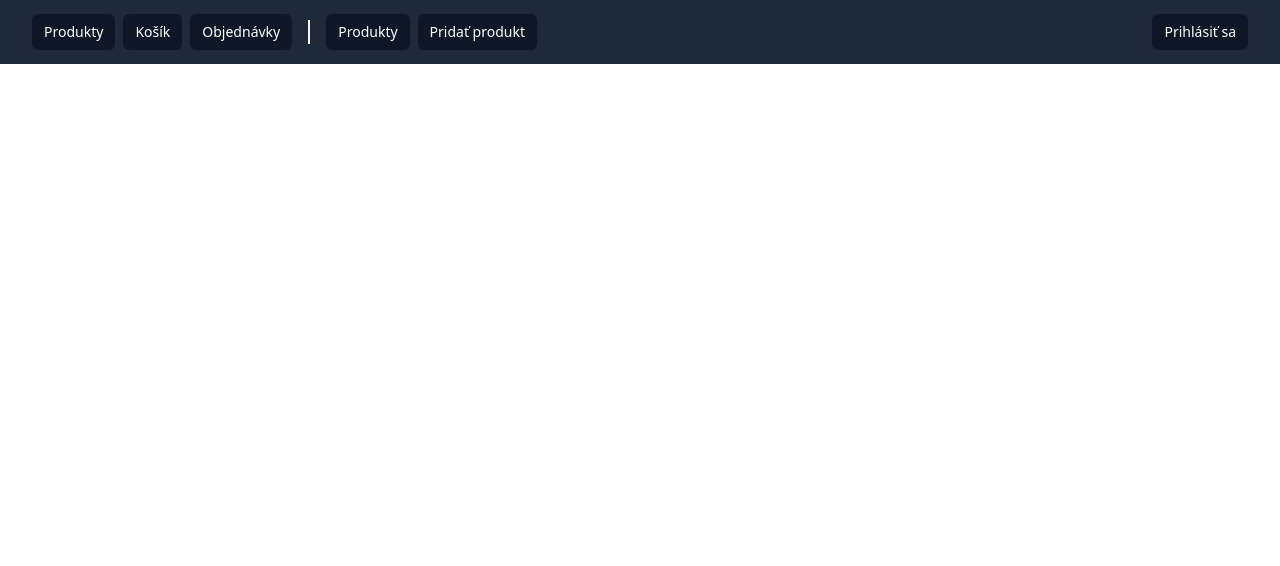
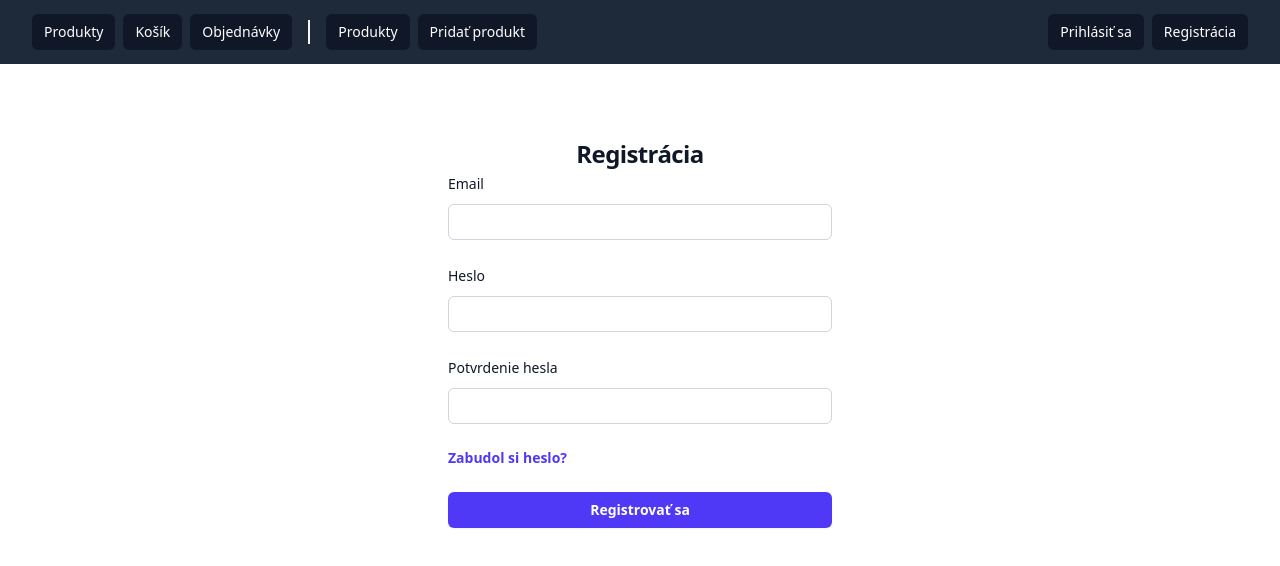
Before and after one commit to Milanator/shop-vuejs, a Vue app: page /register in a window 1280 px wide. Shown: the top 566 px of the page. Built offline with nearby package versions, Linux system fonts and the light colour scheme; no server answers.

Commit message:
[ADD] Register

```diff
--- a/src/layout/Navbar.vue
+++ b/src/layout/Navbar.vue
@@ -62,16 +62,25 @@ const onLogout = (event: Event) => {
                 </div>
 
                 <div class="flex space-x-2">
+                  <template v-if="!authStore.user">
                     <router-link
-                    v-if="!authStore.user"
                       to="/login"
                       class="rounded-md bg-gray-900 px-3 py-2 text-sm font-medium text-white"
                     >
                       Prihlásiť sa
                     </router-link>
+                    <router-link
+                      to="/register"
+                      class="rounded-md bg-gray-900 px-3 py-2 text-sm font-medium text-white"
+                    >
+                      Registrácia
+                    </router-link>
+                  </template>
 
                   <template v-else>
-                    <span class="flex items-center px-2 text-white">{{ authStore.user.name }}</span>
+                    <span class="flex items-center px-2 text-white">{{
+                      authStore.user.name
+                    }}</span>
                     <a
                       class="rounded-md bg-gray-900 px-3 py-2 text-sm font-medium text-white"
                       @click="onLogout"
--- a/src/plugins/router.ts
+++ b/src/plugins/router.ts
@@ -7,6 +7,7 @@ import OrderIndex from "@/views/shop/order/Index.vue";
 import AdminProductForm from "@/views/admin/product/Form.vue";
 import AdminProductIndex from "@/views/admin/product/Index.vue";
 import Login from "@/views/auth/Login.vue";
+import Register from "@/views/auth/Register.vue";
 
 const routes = [
   // admin
@@ -53,10 +54,15 @@ const routes = [
     component: OrderIndex,
   },
   // auth
-   {
+  {
     path: "/login",
     name: "Login",
     component: Login,
+  },
+  {
+    path: "/register",
+    name: "Register",
+    component: Register,
   },
 ];
 
--- a/src/stores/admin/productStore.ts
+++ b/src/stores/admin/productStore.ts
@@ -10,19 +10,19 @@ export const useProductStore = defineStore("admin/product", () => {
   const modifyProduct = async (id: string | undefined = undefined) => {
     errors.value = undefined;
 
-    try {
-      const url = id ? `/product/${id}` : `/product`;
-      const method = id ? "PUT" : "POST";
-      const data = getFormData("form", id);
+    const url = id ? `/product/${id}` : `/product`;
+    const method = id ? "PUT" : "POST";
+    const data = getFormData("form", id);
 
-      axios({ url, method, data }).then((response: object) => {
+    return axios({ url, method, data })
+      .then((response: object) => {
         console.log(response);
-      });
-    } catch (err: any) {
-      errors.value = err.message || "Neznáma chyba";
-    } finally {
-      loaded.value = true;
-    }
+
+        loaded.value = true;
+      })
+      .catch(
+        (exception) => (errors.value = exception.message || "Neznáma chyba")
+      );
   };
 
   const deleteProduct = async (id: string) => {
@@ -41,6 +41,6 @@ export const useProductStore = defineStore("admin/product", () => {
 
   return {
     modifyProduct,
-    deleteProduct
+    deleteProduct,
   };
 });
--- a/src/stores/auth/authStore.ts
+++ b/src/stores/auth/authStore.ts
@@ -1,31 +1,42 @@
 import axios from "@/plugins/axios";
 import { defineStore } from "pinia";
 import { ref } from "vue";
+import { useRouter } from "vue-router";
 
 export const useAuthStore = defineStore("admin/auth", () => {
   const loaded = ref<Boolean>(false);
   const errors = ref<string | undefined>(undefined);
   const email = ref<String>(undefined);
   const password = ref<String>(undefined);
+  const password_confirmation = ref<String>(undefined);
   const user = ref<object | undefined>(undefined);
 
+  const router = useRouter();
+
+  const clearErrors = () => (errors.value = undefined);
+
+  const userCallback = (data: object | undefined) => {
+    console.log(data);
+
+    user.value = data;
+
+    loaded.value = true;
+  };
+
   const setAuthUser = async () => {
-    errors.value = undefined;
+    clearErrors();
 
     try {
-      axios.get(`/auth/user`).then((response: object) => {
-        console.log(response);
-        user.value = response.data.data;
-
-        loaded.value = true;
-      });
+      axios
+        .get(`/auth/user`)
+        .then((response: object) => userCallback(response.data.data));
     } catch (err: any) {
       errors.value = err.message || "Neznáma chyba";
     }
   };
 
   const login = async () => {
-    errors.value = undefined;
+    clearErrors();
 
     try {
       axios
@@ -34,10 +45,9 @@ export const useAuthStore = defineStore("admin/auth", () => {
           password: password.value,
         })
         .then((response: object) => {
-          console.log(response);
-          user.value = response.data.data;
+          userCallback(response.data.data);
 
-          loaded.value = true;
+          router.push({ name: "AdminProductIndex" });
         });
     } catch (err: any) {
       errors.value = err.message || "Neznáma chyba";
@@ -45,14 +55,34 @@ export const useAuthStore = defineStore("admin/auth", () => {
   };
 
   const logout = async () => {
-    errors.value = undefined;
+    clearErrors();
 
     try {
       axios.post(`/auth/logout`).then((response: object) => {
-        user.value = undefined;
+        userCallback(undefined);
 
-        loaded.value = true;
+        router.push({ name: "Login" });
       });
+    } catch (err: any) {
+      errors.value = err.message || "Neznáma chyba";
+    }
+  };
+
+  const register = () => {
+    clearErrors();
+
+    try {
+      axios
+        .post(`/auth/register`, {
+          email: email.value,
+          password: password.value,
+          password_confirmation: password_confirmation.value,
+        })
+        .then((response: object) => {
+          userCallback(response.data.data);
+
+          router.push({ name: "Login" });
+        });
     } catch (err: any) {
       errors.value = err.message || "Neznáma chyba";
     }
@@ -60,9 +90,11 @@ export const useAuthStore = defineStore("admin/auth", () => {
 
   return {
     email,
+    password_confirmation,
     password,
     login,
     logout,
+    register,
     setAuthUser,
     user,
   };
--- a/src/stores/shop/productStore.ts
+++ b/src/stores/shop/productStore.ts
@@ -2,12 +2,15 @@ import axios from "@/plugins/axios";
 import { defineStore } from "pinia";
 import { ref } from "vue";
 import type { Product } from "@/types/ProductType";
+import { useRouter } from "vue-router";
 
 export const useProductStore = defineStore("shop/product", () => {
   const product = ref<Product | object>({});
   const products = ref<Product[]>([]);
   const loaded = ref<Boolean>(false);
   const errors = ref<string | undefined>(undefined);
+
+  const router = useRouter();
 
   const setProducts = async () => {
     errors.value = undefined;
@@ -17,6 +20,8 @@ export const useProductStore = defineStore("shop/product", () => {
         products.value = response.data.data;
 
         loaded.value = true;
+
+        router.push({ name: "AdminProductIndex" });
       });
     } catch (err: any) {
       errors.value = err.message || "Neznáma chyba";
--- a/src/views/admin/product/Form.vue
+++ b/src/views/admin/product/Form.vue
@@ -2,10 +2,9 @@
 import { useProductStore as useAdminProductStore } from "@/stores/admin/productStore";
 import { useProductStore as useShopProductStore } from "@/stores/shop/productStore";
 import { onMounted } from "vue";
-import { useRoute, useRouter } from "vue-router";
+import { useRoute } from "vue-router";
 
 const route = useRoute();
-const router = useRouter();
 
 const adminProductStore = useAdminProductStore();
 const shopProductStore = useShopProductStore();
@@ -17,9 +16,7 @@ onMounted(() => {
 const onSubmit = (event: Event) => {
   event.preventDefault();
 
-  adminProductStore
-    .modifyProduct(route.params.id)
-    .then(() => router.push({ name: "AdminProductIndex" }));
+  adminProductStore.modifyProduct(route.params.id);
 };
 </script>
 <template>
--- /dev/null
+++ b/src/views/auth/Register.vue
@@ -0,0 +1,97 @@
+<script setup lang="ts">
+import { useAuthStore } from "@/stores/auth/authStore";
+
+const authStore = useAuthStore();
+
+const onSubmit = (event: Event) => {
+  event.preventDefault();
+
+  authStore.register();
+};
+</script>
+<template>
+  <div class="flex min-h-full flex-col justify-center px-6 py-12 lg:px-8">
+    <div class="sm:mx-auto sm:w-full sm:max-w-sm">
+      <h2 class="text-center text-2xl/9 font-bold tracking-tight text-gray-900">
+        Registrácia
+      </h2>
+    </div>
+
+    <div class="sm:mx-auto sm:w-full sm:max-w-sm">
+      <form class="space-y-6" action="#" method="POST" @submit="onSubmit">
+        <div>
+          <label for="email" class="block text-sm/6 font-medium text-gray-900"
+            >Email</label
+          >
+          <div class="mt-2">
+            <input
+              type="email"
+              name="email"
+              id="email"
+              autocomplete="email"
+              class="block w-full rounded-md bg-white px-3 py-1.5 text-base text-gray-900 outline-1 -outline-offset-1 outline-gray-300 placeholder:text-gray-400 focus:outline-2 focus:-outline-offset-2 focus:outline-indigo-600 sm:text-sm/6"
+              v-model="authStore.email"
+            />
+          </div>
+        </div>
+
+        <div>
+          <div class="flex items-center justify-between">
+            <label
+              for="password"
+              class="block text-sm/6 font-medium text-gray-900"
+              >Heslo</label
+            >
+          </div>
+          <div class="mt-2">
+            <input
+              type="password"
+              name="password"
+              id="password"
+              autocomplete="current-password"
+              class="block w-full rounded-md bg-white px-3 py-1.5 text-base text-gray-900 outline-1 -outline-offset-1 outline-gray-300 placeholder:text-gray-400 focus:outline-2 focus:-outline-offset-2 focus:outline-indigo-600 sm:text-sm/6"
+              v-model="authStore.password"
+            />
+          </div>
+        </div>
+
+        <div>
+          <div class="flex items-center justify-between">
+            <label
+              for="password"
+              class="block text-sm/6 font-medium text-gray-900"
+              >Potvrdenie hesla</label
+            >
+          </div>
+          <div class="mt-2">
+            <input
+              type="password"
+              name="password_confirmation"
+              id="password_confirmation"
+              autocomplete="password_confirmation"
+              class="block w-full rounded-md bg-white px-3 py-1.5 text-base text-gray-900 outline-1 -outline-offset-1 outline-gray-300 placeholder:text-gray-400 focus:outline-2 focus:-outline-offset-2 focus:outline-indigo-600 sm:text-sm/6"
+              v-model="authStore.password_confirmation"
+            />
+          </div>
+        </div>
+
+        <div class="text-sm">
+          <a
+            href="#"
+            class="font-semibold text-indigo-600 hover:text-indigo-500"
+            >Zabudol si heslo?</a
+          >
+        </div>
+
+        <div>
+          <button
+            type="submit"
+            class="flex w-full justify-center rounded-md bg-indigo-600 px-3 py-1.5 text-sm/6 font-semibold text-white shadow-xs hover:bg-indigo-500 focus-visible:outline-2 focus-visible:outline-offset-2 focus-visible:outline-indigo-600"
+          >
+            Registrovať sa
+          </button>
+        </div>
+      </form>
+    </div>
+  </div>
+</template>
```
Lines whose indentation alone changed are shown as unchanged.
